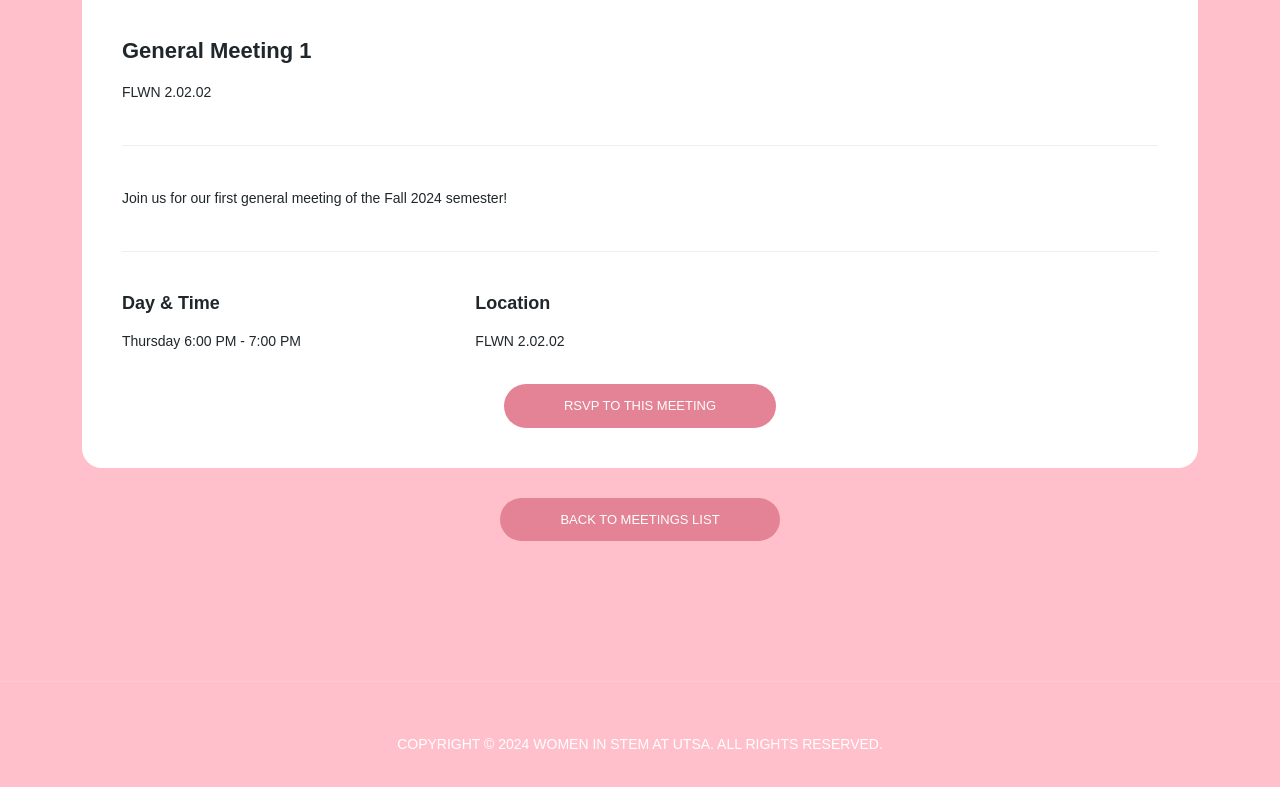
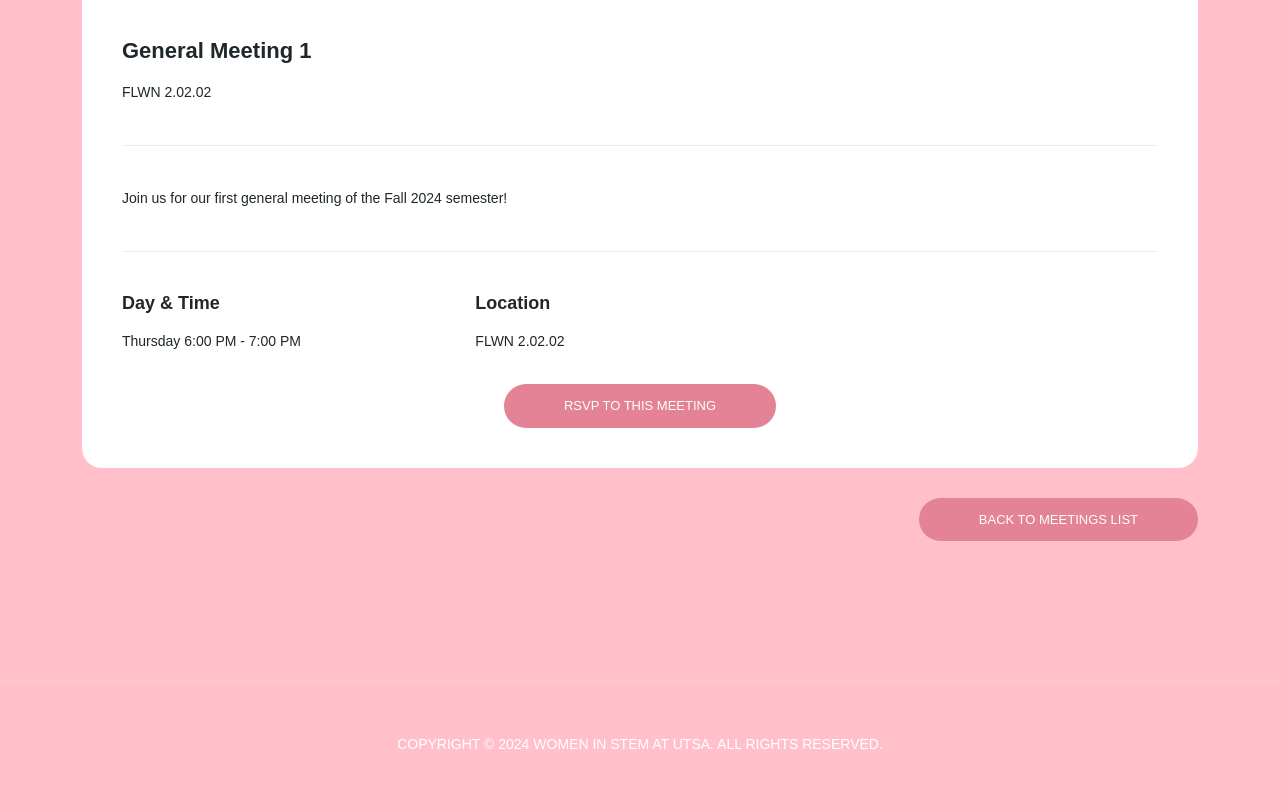
Before and after one commit to wisutsa/WISSite, a plain HTML site: page gen1meeting-details.html in a window 1280 px wide. Shown: the part 1740-2527 px from the top of the page. Drawn offline with nearby package versions, Linux system fonts and the light colour scheme; a web font is replaced by a local one.

Commit message:
minor changes

```diff
--- a/assets/css/main.css
+++ b/assets/css/main.css
@@ -1598,12 +1598,19 @@ section.meetings-page .pagination ul li a {
 
 section.meetings-page .main-button-red {
   text-align: center;
+
 }
 
 section.meetings-page .main-button-red a {
   padding: 12px 60px;
   text-align: center;
   margin-top: 30px;
+}
+
+/* aligns button to the right*/
+.button-right {
+  display: flex;
+  justify-content: flex-end;
 }
 
 section.meetings-page .pagination ul li.active a,
--- a/gen1meeting-details.html
+++ b/gen1meeting-details.html
@@ -28,9 +28,6 @@
     <link rel="stylesheet" href="assets/css/lightbox.css">
 <!--
 
-TemplateMo 569 Edu Meeting
-
-https://templatemo.com/tm-569-edu-meeting
 
 -->
 <style>
@@ -161,7 +158,7 @@ https://templatemo.com/tm-569-edu-meeting
               </div>
             </div>
             <div class="col-lg-12">
-              <div class="main-button-red">
+              <div class="main-button-red button-right">
                 <a href="meetings.html">Back To Meetings List</a>
               </div>
             </div>
@@ -171,7 +168,6 @@ https://templatemo.com/tm-569-edu-meeting
     </div>
     <div class="footer">
       <p>Copyright © 2024 WOMEN IN STEM AT UTSA. All Rights Reserved.
-        <!-- <br>Design: <a href="https://templatemo.com" target="_parent" title="free css templates">TemplateMo</a></p> -->
     </div>
   </section>
 
```
Also changed, not shown: gen2meeting-details.html (+0 -5 lines), meetings.html (+0 -4 lines).
